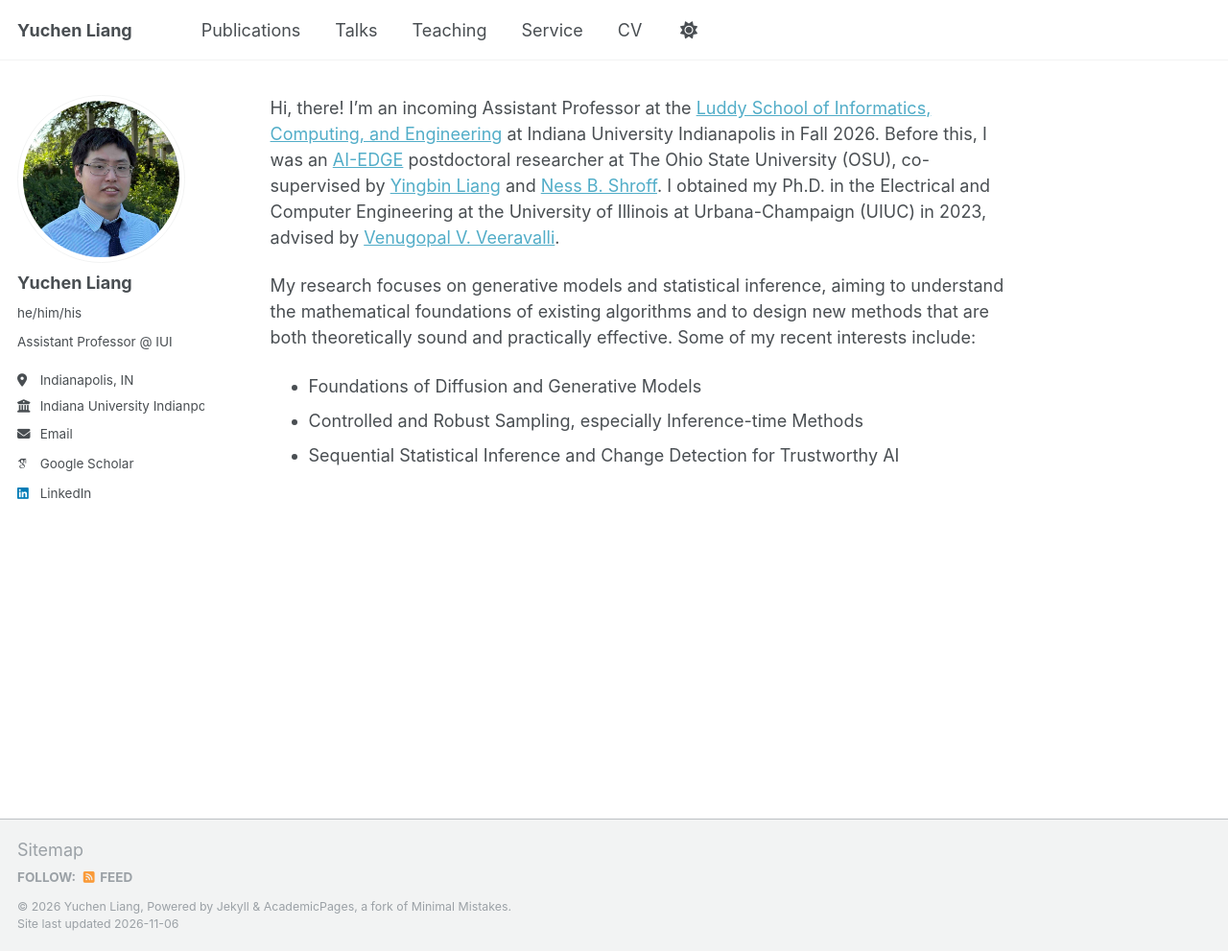
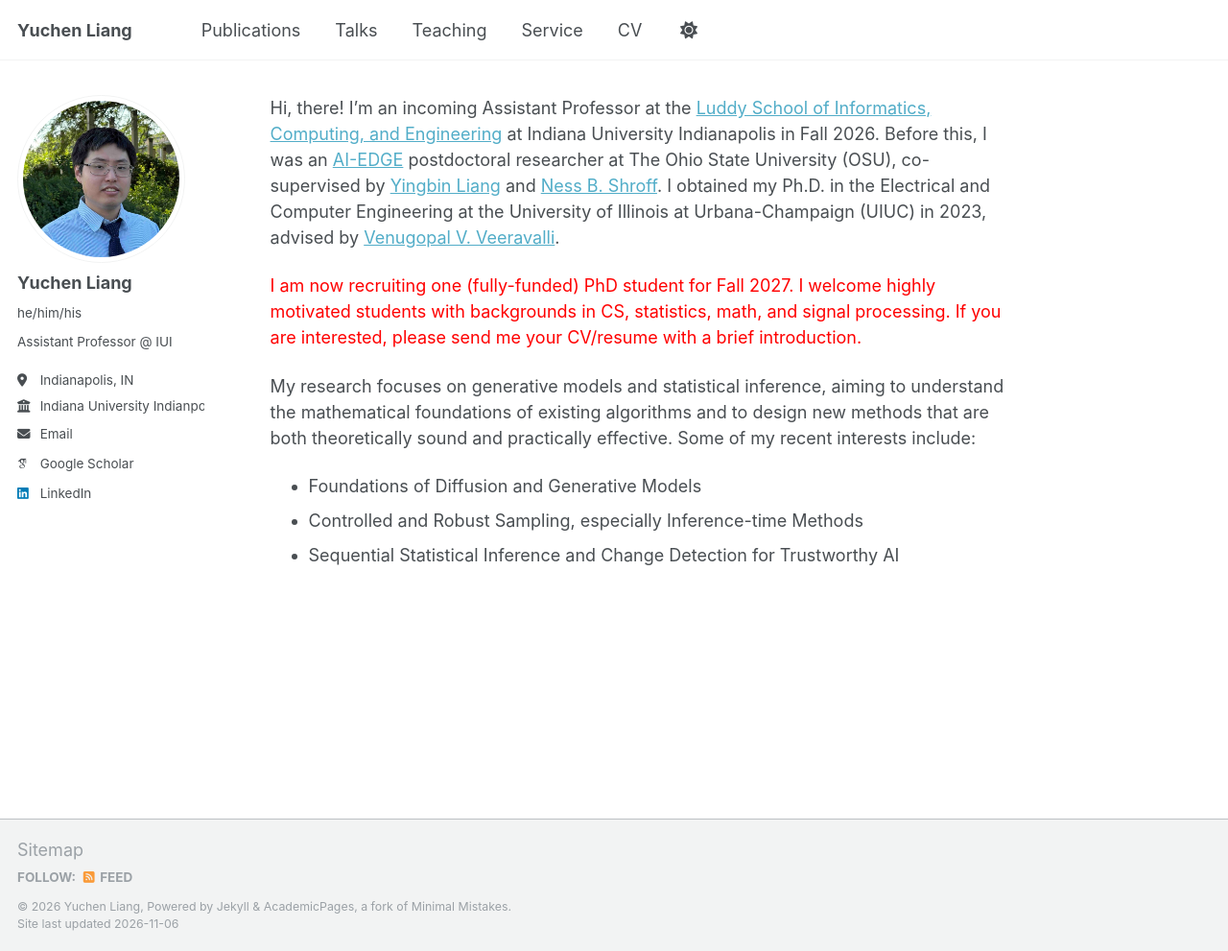
Before and after one commit to yuchenliang1/yuchenliang1.github.io, a Jekyll site: the page built from _pages/about.md, in a window 1280 px wide and 991 px high. Shown: the whole window at 96% size. Built offline with Jekyll 4.4.1, drawn with Linux system fonts in a browser that asks for light colours; some web fonts are replaced; a script that is not in the unit is left out.

Commit message:
new student

```diff
--- a/_pages/about.md
+++ b/_pages/about.md
@@ -9,7 +9,7 @@ redirect_from:
 
 Hi, there! I'm an incoming Assistant Professor at the [Luddy School of Informatics, Computing, and Engineering](https://luddy.indianapolis.iu.edu/) at Indiana University Indianapolis in Fall 2026. Before this, I was an [AI-EDGE](https://aiedge.osu.edu/) postdoctoral researcher at The Ohio State University (OSU), co-supervised by [Yingbin Liang](https://sites.google.com/view/yingbinliang/) and [Ness B. Shroff](https://u.osu.edu/shroff-11/). I obtained my Ph.D. in the Electrical and Computer Engineering at the University of Illinois at Urbana-Champaign (UIUC) in 2023, advised by [Venugopal V. Veeravalli](https://vvv.ece.illinois.edu/).
 
-<!-- <span style="color:red"> I am actively recruiting highly motivated students with backgrounds in CS, statistics, math, and signal processing. If you are interested, please send me your CV/resume with a brief introduction. </span> -->
+<span style="color:red"> I am now recruiting one (fully-funded) PhD student for Fall 2027. I welcome highly motivated students with backgrounds in CS, statistics, math, and signal processing. If you are interested, please send me your CV/resume with a brief introduction. </span>
 
 My research focuses on generative models and statistical inference, aiming to understand the mathematical foundations of existing algorithms and to design new methods that are both theoretically sound and practically effective. Some of my recent interests include:
 * Foundations of Diffusion and Generative Models
```
